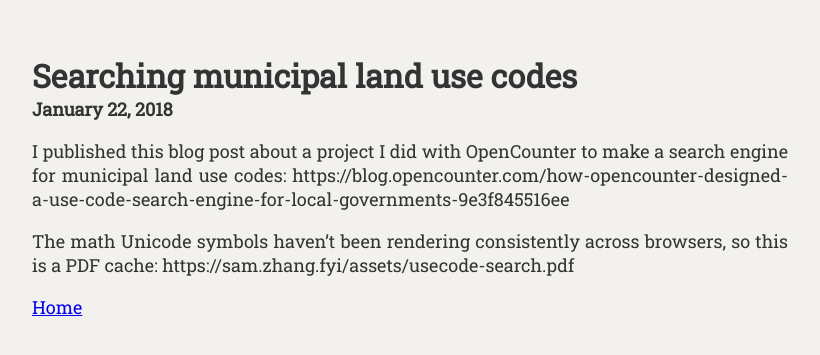
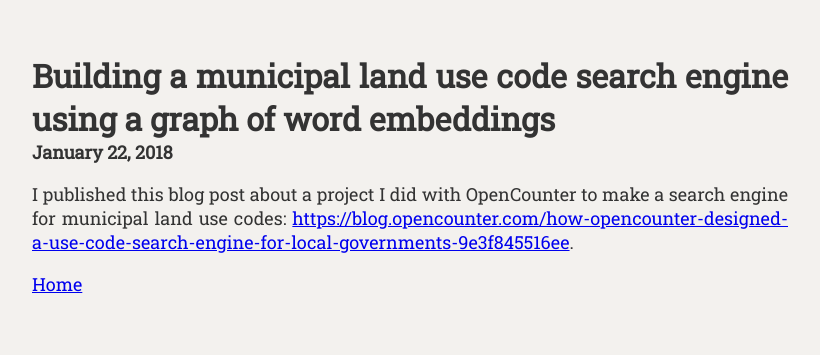
Before and after one commit to samzhang111/samzhang111.github.io, a Jekyll site: the page built from _posts/2018-01-22-usecode-search.md, in a window 1280 px wide. Shown: the top 355 px of the page, without its empty margins (230-1050 px from the left). Built offline with Jekyll 4.4.1, drawn with Linux system fonts in a browser that asks for light colours.

Commit message:
Link to post

```diff
--- a/_posts/2018-01-22-usecode-search.md
+++ b/_posts/2018-01-22-usecode-search.md
@@ -1,10 +1,8 @@
 ---
 layout: post
-title: Searching municipal land use codes
+title: Building a municipal land use code search engine using a graph of word embeddings
 date: 2018-01-22 12:10:00
 tag: project
 ---
 
-I published this blog post about a project I did with OpenCounter to make a search engine for municipal land use codes: https://blog.opencounter.com/how-opencounter-designed-a-use-code-search-engine-for-local-governments-9e3f845516ee
-
-The math Unicode symbols haven't been rendering consistently across browsers, so this is a PDF cache: https://sam.zhang.fyi/assets/usecode-search.pdf
+I published this blog post about a project I did with OpenCounter to make a search engine for municipal land use codes: [https://blog.opencounter.com/how-opencounter-designed-a-use-code-search-engine-for-local-governments-9e3f845516ee](https://blog.opencounter.com/how-opencounter-designed-a-use-code-search-engine-for-local-governments-9e3f845516ee).
```
